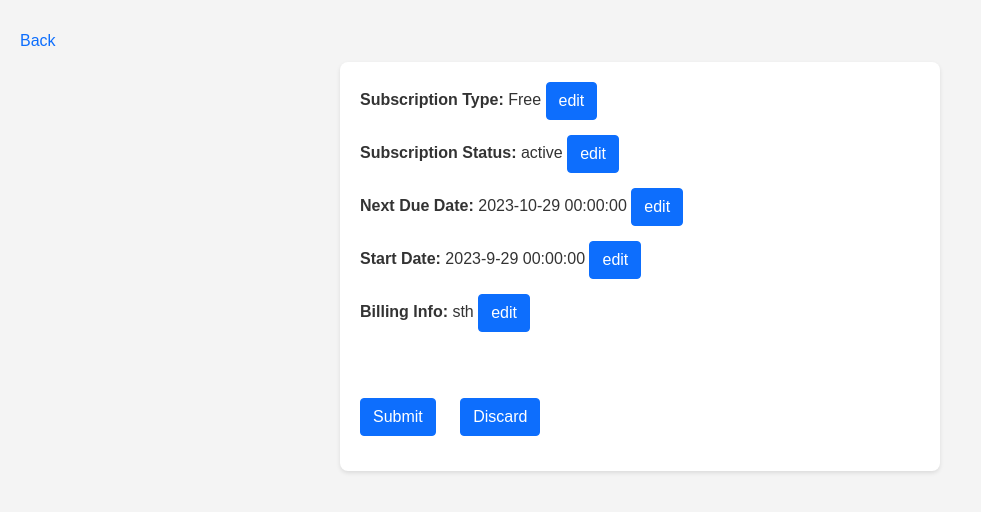
After one commit to everssun/4156_final_project_client_app, a Flask app: page /edit_subscription/1 in a window 1280 px wide. The commit adds this page. Shown: the top 512 px of the page, without its empty margins (0-981 px from the left). Run offline with Flask 3, Linux system fonts and the light colour scheme; some libraries are stand-ins or nearby versions.

Commit message:
can now edit and save

```diff
--- a/server.py
+++ b/server.py
@@ -88,8 +88,20 @@ def view_subscription(id=None):
     global company_data
     i = subscription_data[id]
     cid = subscription_data[id]["cid"]
-    cname = company_data[cid][cname]
+    cname = company_data[cid]["cname"]
     return render_template('view_subs.html', i = i, name = cname)
+
+@app.route('/edit_company/<id>')
+def edit_company(id=None):
+    global company_data
+    i = company_data[id]
+    return render_template('edit_company.html', i = i)
+
+@app.route('/edit_subscription/<id>')
+def edit_subscription(id=None):
+    global subscription_data
+    i = subscription_data[id]
+    return render_template('edit_subscription.html', i = i)
 
 @app.route('/save_data_company', methods=['GET', 'POST'])
 def save_data_company():
@@ -139,6 +151,31 @@ def save_data_subscription():
     # send back the WHOLE array of data, so the client can redisplay it
     return jsonify(data=subscription_data, id_add = str(subscription_id))
 
+@app.route('/edit_company/save_edit', methods=['GET', 'POST'])
+def save_edit():
+    global company_data
+
+    json_data = request.get_json()
+    edit_id = json_data["id"]
+    name = json_data["name"]
+    email = json_data["email"]
+
+    #current_id += 1
+    #new_id = current_id
+    new_name_entry = {
+        "cid": edit_id,
+        "cname": name,
+        "email": email
+    }
+
+    #print(new_name_entry)
+    #print(edit_id)
+    #print(str(edit_id))
+    company_data[str(edit_id)]=new_name_entry
+
+    # send back the WHOLE array of data, so the client can redisplay it
+    return jsonify(data=company_data, id_edit = str(edit_id))
+
 if __name__ == '__main__':
     app.run(debug=True)
     #print(add_name())
--- /dev/null
+++ b/static/edit_company.js
@@ -0,0 +1,68 @@
+$(document).ready(function(){
+    var tempdata = {}
+    var b1=false
+    var b2=false
+    var b3=false
+    var b4=false
+    var b5=false
+    $("#e1").click(function(){
+        $("#d1").append('<br>')
+        $("#d1").append('<input id="i1" type="text" placeholder="#NEW name"/>')
+        b1=true
+    })
+
+    $("#e2").click(function(){
+        let newline = $("<input>").attr('type', "text")
+        newline.attr('placeholder', "#NEW email")
+        newline.attr('id', 'i2')
+        $("#d2").append('<br>')
+        $("#d2").append(newline)
+        b2=true
+    })
+
+    $("#final_submit1").click(function(){
+        if (b1==true){
+            tempdata["name"]=$("#i1").val()
+        }else{
+            tempdata["name"]=$("#s1").html()
+        }
+        if (b2==true){
+            tempdata["email"]=$("#i2").val()
+        }else{
+            tempdata["email"]=$("#s2").html()
+        }
+        // console.log($("#s5").text())
+        // console.log(tempdata["awards"])
+        tempdata["id"]=$("#final_submit1").attr('name')
+        //console.log(tempdata)
+        $.ajax({
+            type: "POST",
+            url: "save_edit",
+            dataType : "json",
+            contentType: "application/json; charset=utf-8",
+            data : JSON.stringify(tempdata),
+            success: function(result){
+                let all_data = result["data"]
+                console.log(result)
+                data = all_data
+                window.location.href = "/view_company/"+result["id_edit"]
+            },
+            error: function(request, status, error){
+                console.log("Error");
+                console.log(request)
+                console.log(status)
+                console.log(error)
+            }
+        });
+
+    })
+
+    $("#discard1").click(function(){
+        var discard = confirm("Are you sure?")
+        if (discard == true){
+            window.location.href = "/view_company/"+$("#discard1").attr('name')
+        }
+
+    })
+
+})
--- a/static/main.css
+++ b/static/main.css
@@ -12,6 +12,7 @@
 .big1{font-weight: bolder; font-size: 24px;}
 .resize{width: 40%; height: 40%}
 .m{margin-left: 1020px;}
+.m3{margin-left: 460px; margin-top: -40px;}
 .m2{margin-left: 20px;}
 #c1{margin-right: 200px; display: inline-block;}
 #c2{display: inline-block;}
@@ -38,3 +39,32 @@
 .navbar-custom {
     background-color: #1e2a78;
 }
+
+body {
+    font-family: Arial, sans-serif;
+    line-height: 1.6;
+    color: #333;
+    background-color: #f4f4f4;
+    padding: 20px;
+}
+.container {
+    background-color: #fff;
+    padding: 20px;
+    border-radius: 8px;
+    box-shadow: 0 2px 4px rgba(0,0,0,0.1);
+    max-width: 600px;
+    margin: auto;
+}
+.container .big p {
+    font-size: 24px;
+    font-weight: bold;
+    text-align: center;
+    margin-bottom: 20px;
+    color: #444;
+}
+.container div {
+    margin-bottom: 15px;
+}
+.bold {
+    font-weight: bold;
+}
--- /dev/null
+++ b/templates/edit_subscription.html
@@ -0,0 +1,42 @@
+{% extends "layout.html" %}
+
+{% block content %}
+<div class="container">
+    <div id="d3">
+        <span class="bold">Subscription Type: </span>
+        <span id="s3">{{i.subtype}}</span>
+        <button id="e3" class="btn btn-primary fixed">edit</button>
+    </div>
+
+    <div id="d4">
+        <span class="bold">Subscription Status: </span>
+        <span id="s4">{{i.substa}}</span>
+        <button id="e4" class="btn btn-primary fixed">edit</button>
+    </div>
+
+    <div id="d5">
+        <span class="bold">Next Due Date: </span>
+        <span id="s5">{{i.nddate}}</span>
+        <button id="e5" class="btn btn-primary fixed">edit</button>
+    </div>
+
+    <div id="d6">
+        <span class="bold">Start Date: </span>
+        <span id="s6">{{i.sdate}}</span>
+        <button id="e6" class="btn btn-primary fixed">edit</button>
+    </div>
+
+    <div id="d7">
+        <span class="bold">Billing Info: </span>
+        <span id="s7">{{i.binfo}}</span>
+        <button id="e7" class="btn btn-primary fixed">edit</button>
+    </div>
+
+    <br><br>
+    <div>
+        <button id="final_submit2" class="btn btn-primary fixed" name="{{i.cid}}">Submit</button>
+        <button id="discard2" class="btn btn-primary fixed m2" name="{{i.cid}}" >Discard</button>
+    </div>
+</div>
+
+{% endblock %}
--- a/templates/layout.html
+++ b/templates/layout.html
@@ -12,7 +12,7 @@
     <script src="https://code.jquery.com/ui/1.12.0/jquery-ui.min.js"></script>
     <!-- <script type="text/javascript" src="{{ url_for('static', filename = 'search.js') }}"></script> -->
     <script type="text/javascript" src="{{ url_for('static', filename = 'add_data.js') }}"></script>
-    <!-- <script type="text/javascript" src="{{ url_for('static', filename = 'edit.js') }}"></script> -->
+    <script type="text/javascript" src="{{ url_for('static', filename = 'edit_company.js') }}"></script>
     <link rel="stylesheet" href="http://code.jquery.com/ui/1.12.1/themes/base/jquery-ui.css">
 
     <!-- Bootstrap CSS -->
@@ -25,6 +25,10 @@
 
 <body>
 
+    <div class="navbar-nav">
+        <a class="nav-link" href="/admin-center">Back</a>
+    </div>
+
     <div class="container-fluid" style="padding-left: 0; padding-right: 0;" id="empty">
         {% block content %}
         {% endblock %}
```
Also changed, not shown: templates/edit_company.html (added, +23 -0 lines), templates/view_company.html (+10 -9 lines), templates/view_subs.html (+6 -8 lines).
